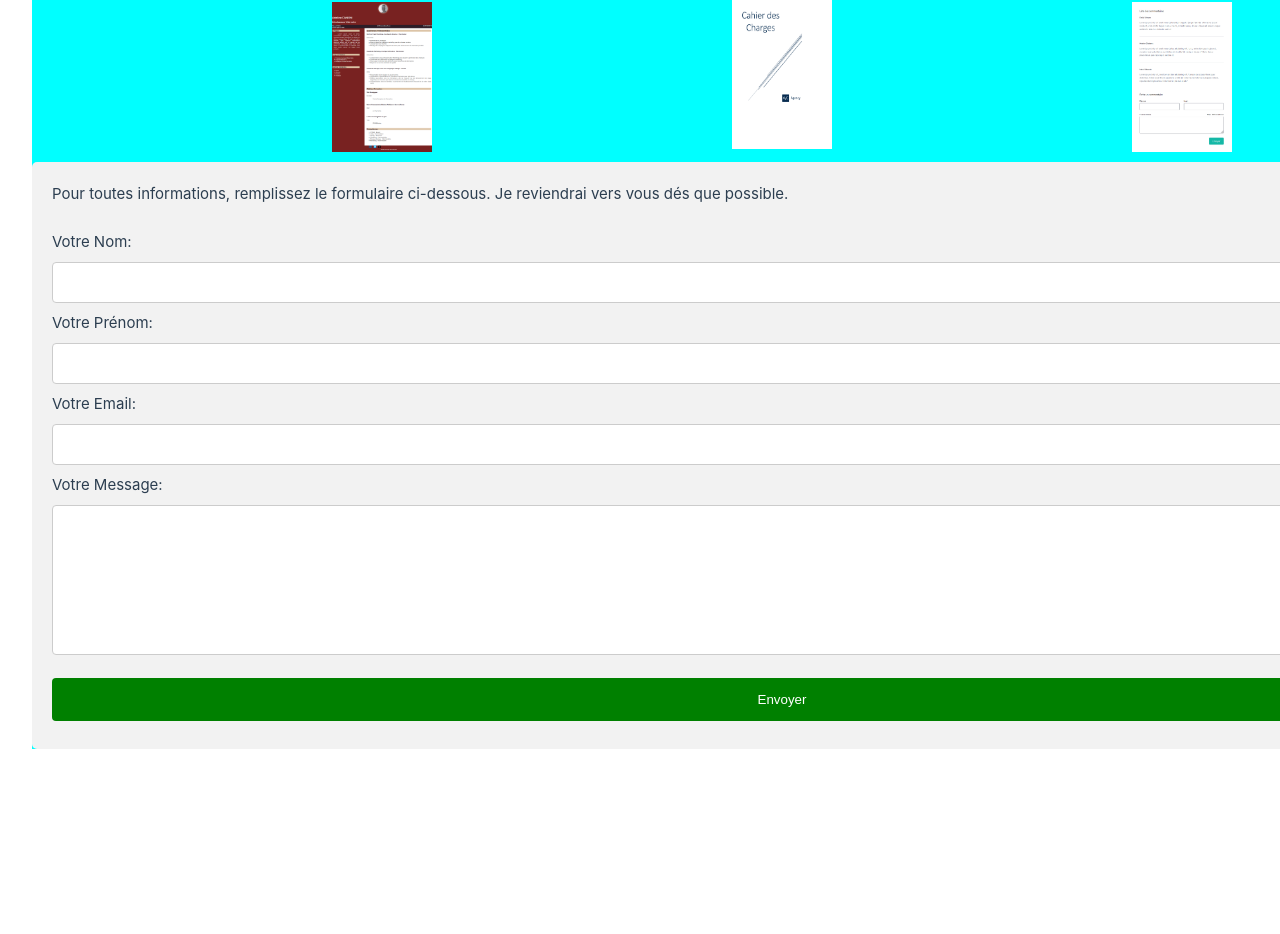
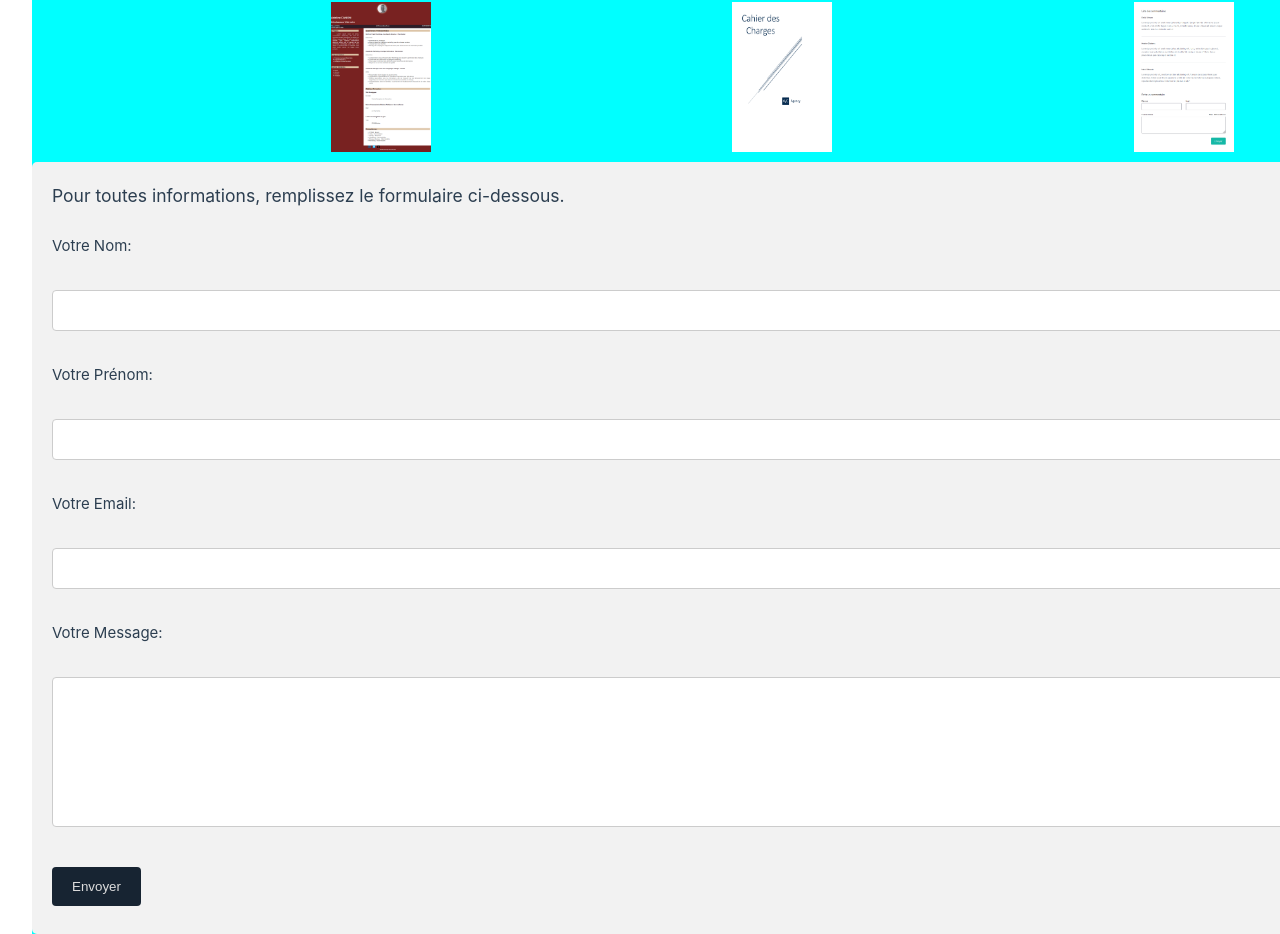
Before and after one commit to Ad15C/mon_portfolio, a Vue app: page / in a window 1280 px wide. Shown: the part 445-1379 px from the top of the page. Before the commit the page ends 1194 px from the top, so only its background shows below. Built offline with nearby package versions, Linux system fonts and the light colour scheme.

Commit message:
myformcss

```diff
--- a/src/views/Homepage.vue
+++ b/src/views/Homepage.vue
@@ -13,7 +13,7 @@
 
     <!--Présentation des Projets-->
     <section id="Projets">
-      <p>Ci-dessous, vous trouverez les derniers projets réalisés dernièrement:'</p>
+      <p>Ci-dessous, vous trouverez les derniers projets réalisés dernièrement:</p>
       <br />
 
       <div class="projets_recents">
@@ -24,12 +24,14 @@
         </div>
 
         <div class="Cahier_Charges">
+          <a href="../assets/cahier_des_charges.pdf">
             <img
               src="../assets/cahier_charges.png"
               id="Cahier des Charges"
               width="100"
               height="150"
             />
+          </a>
         </div>
 
         <div class="Commentaire_Dynamique">
@@ -47,10 +49,8 @@
 
     <!--Formulaire de contact-->
     <form @submit.prevent="validateInfo" id="myForm" method="post">
-      <p>
-        Pour toutes informations, remplissez le formulaire ci-dessous. Je reviendrai vers vous dés
-        que possible.
-      </p>
+      <h3>Pour toutes informations, remplissez le formulaire ci-dessous.</h3>
+
       <br />
 
       <label for="lastName">Votre Nom:</label><br />
@@ -101,6 +101,7 @@ function validateInfo(e) {
     console.log(user)
     this.errorMessages = false
     this.successMessage = 'Votre message a été envoyé avec succès'
+    SubmitEvent
   }
   //Réinitialise les champs du formulaire
   ;(this.lastName = ''), (this.firstName = ''), (this.yourMail = ''), (this.yourMessages = '')
@@ -122,6 +123,12 @@ div {
 }
 
 form {
+  width: 100%;
+  display: flex;
+  flex-direction: column;
+  justify-content: center;
+  align-items: flex-start;
+
   border-radius: 5px;
   background-color: #f2f2f2;
   padding: 20px;
@@ -161,12 +168,12 @@ textarea {
 }
 
 button {
-  width: 100%;
-  background-color: green;
-  color: white;
-  padding: 14px 20px;
+  display: inline-block;
+  background-color: #172432;
+  border: none;
+  color: #ddd;
+  padding: 12px 20px;
   margin: 8px 0;
-  border: none;
   border-radius: 4px;
   cursor: pointer;
 }
```
Lines whose indentation alone changed are shown as unchanged.
